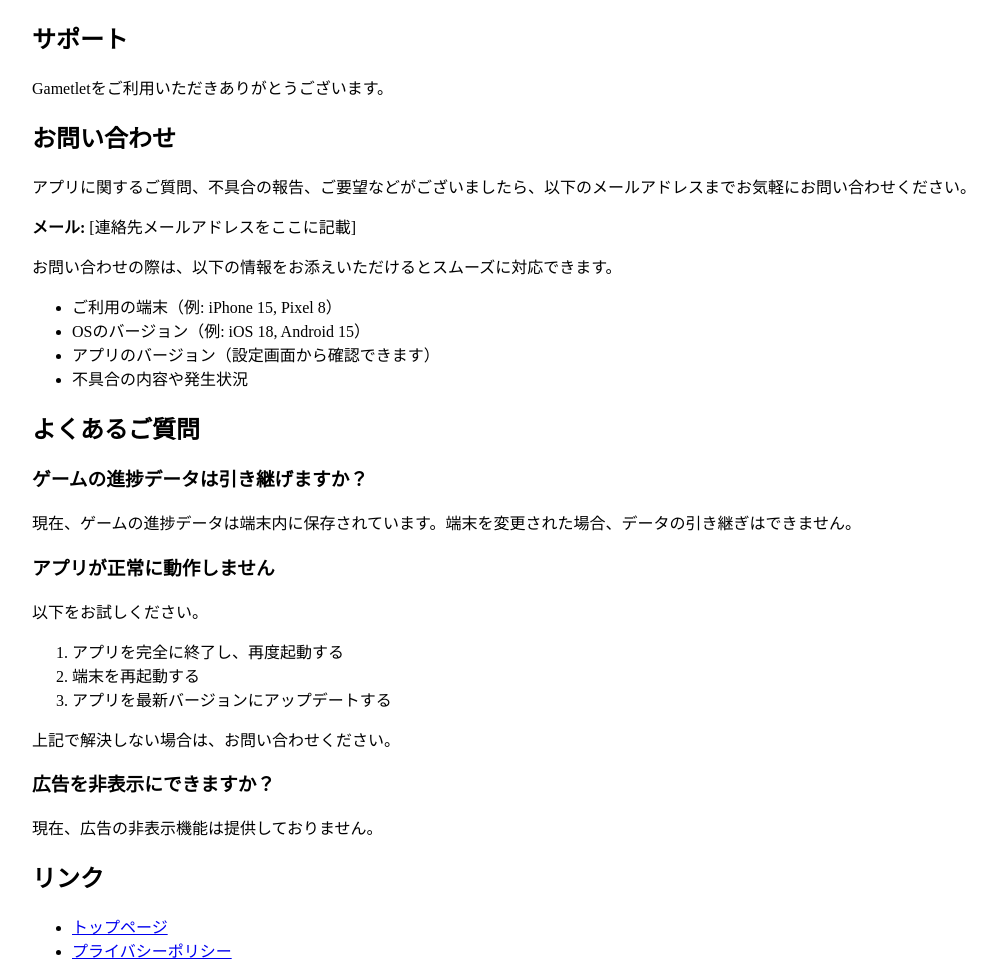
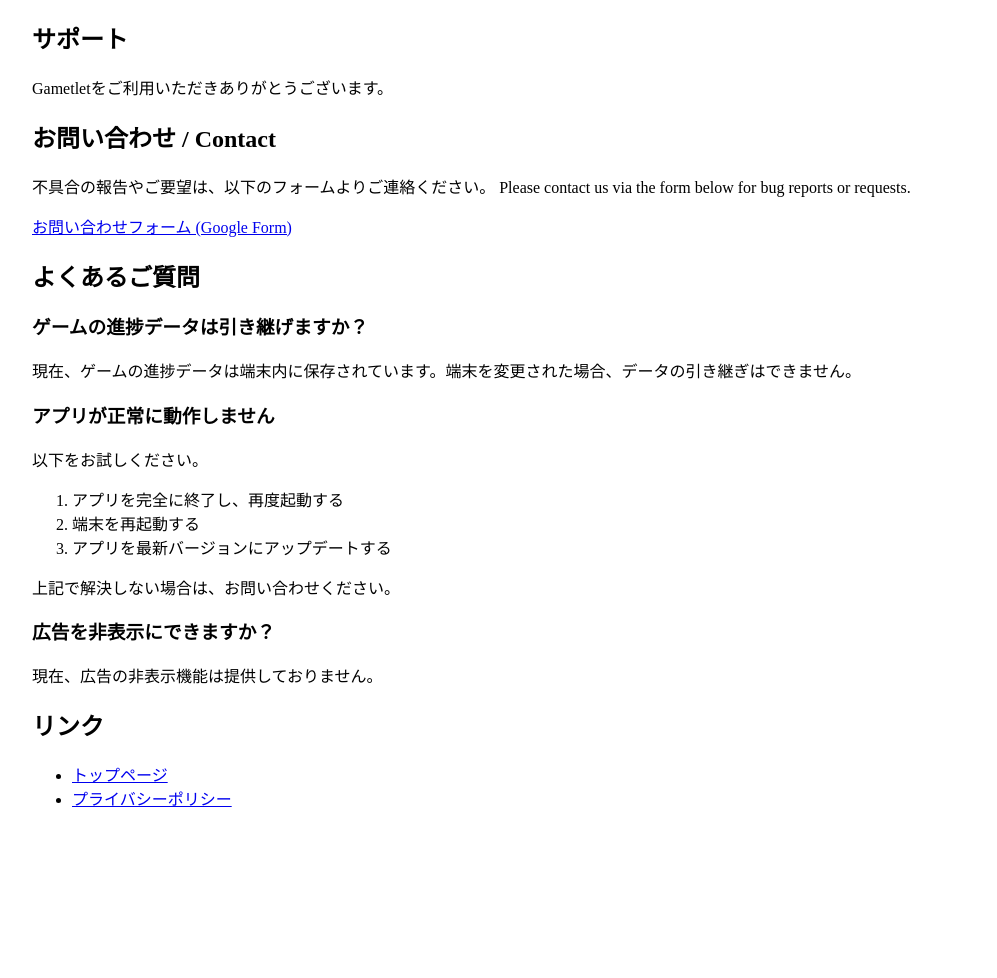
Before and after one commit to mkmkmk124/gametlet-gh-pages, a Jekyll site: the page built from support.md, in a window 1280 px wide. Shown: the whole page, without its empty margins (118-1115 px from the left). Built offline with Jekyll 4.4.1, drawn with Linux system fonts in a browser that asks for light colours; our own code applies the rules of GitHub Pages for plain Markdown files; after the commit the page ends 900 px from its top, so only the background shows below that.

Commit message:
chore: お問い合わせをGoogleフォームに変更
メールアドレスプレースホルダーをGoogleフォームリンクに置き換え

```diff
--- a/support.md
+++ b/support.md
@@ -2,18 +2,12 @@
 
 Gametletをご利用いただきありがとうございます。
 
-## お問い合わせ
+## お問い合わせ / Contact
 
-アプリに関するご質問、不具合の報告、ご要望などがございましたら、以下のメールアドレスまでお気軽にお問い合わせください。
+不具合の報告やご要望は、以下のフォームよりご連絡ください。
+Please contact us via the form below for bug reports or requests.
 
-**メール:** [連絡先メールアドレスをここに記載]
-
-お問い合わせの際は、以下の情報をお添えいただけるとスムーズに対応できます。
-
-- ご利用の端末（例: iPhone 15, Pixel 8）
-- OSのバージョン（例: iOS 18, Android 15）
-- アプリのバージョン（設定画面から確認できます）
-- 不具合の内容や発生状況
+[お問い合わせフォーム (Google Form)](https://forms.gle/TG6f9eWr2XALkNai6)
 
 ## よくあるご質問
 
```
Also changed, not shown: index.md (+7 -0 lines), privacy_policy.md (+2 -2 lines).
